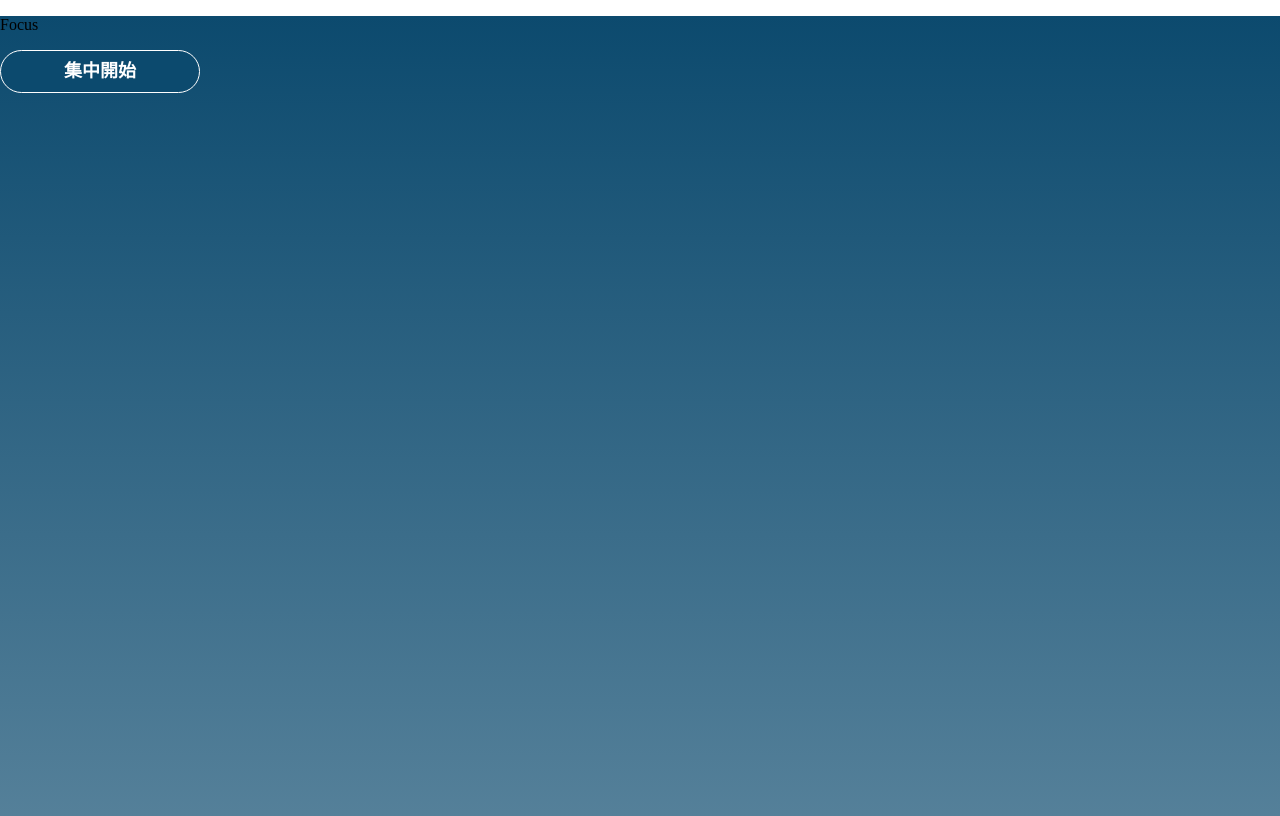
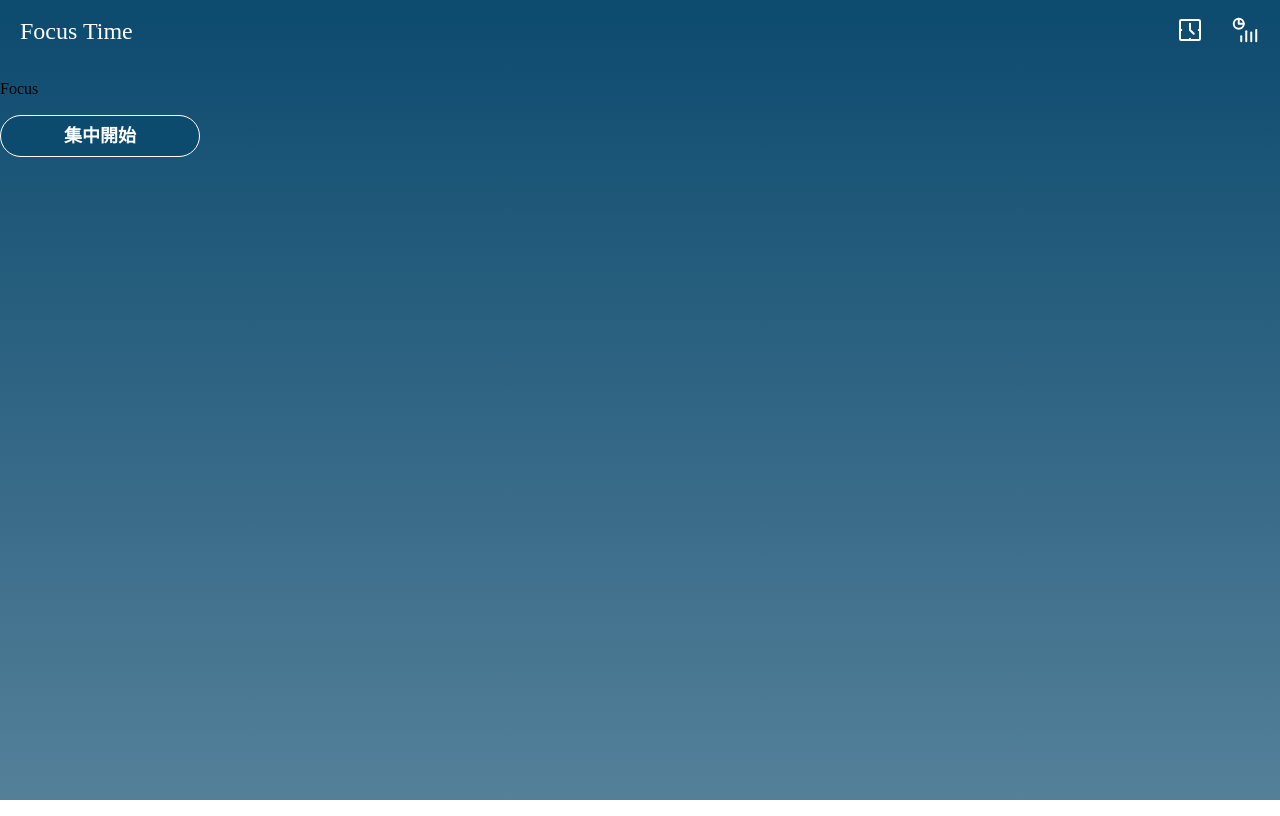
Before and after one commit to takumiozato/Focus, a Next.js app: page / in a window 1280 px wide. Built offline with nearby package versions, Linux system fonts and the light colour scheme.

Commit message:
add header

```diff
--- /dev/null
+++ b/components/elements/Header/index.tsx
@@ -0,0 +1,33 @@
+import Link from 'next/link'
+import Image from 'next/image'
+import TimerIcon from '../../../assets/timer_icon.svg'
+import ReportIcon from '../../../assets/report_icon.svg'
+import styles from './style.module.scss'
+
+const Header: React.FC = () => {
+  return (
+    <div className={styles.header}>
+      <h1 className={styles.header_logo}>Focus Time</h1>
+      <nav>
+        <ul className={styles.header_nav_list}>
+          <li>
+            <Link href="#" passHref className={styles.header_nav_link}>
+              <a>
+                <Image src={TimerIcon} />
+              </a>
+            </Link>
+          </li>
+          <li>
+            <Link href="#" passHref className={styles.header_nav_link}>
+              <a>
+                <Image src={ReportIcon} />
+              </a>
+            </Link>
+          </li>
+        </ul>
+      </nav>
+    </div>
+  )
+}
+
+export default Header
--- /dev/null
+++ b/components/elements/Header/style.module.scss
@@ -0,0 +1,23 @@
+@import '@variables';
+
+.header {
+  display: flex;
+  justify-content: space-between;
+  align-items: center;
+  padding: 15px 20px;
+}
+
+.header_logo {
+  color: $color-text-white;
+  font-size: 24px;
+  font-weight: normal;
+}
+
+.header_nav_list {
+  display: flex;
+  column-gap: 25px;
+}
+
+.header_nav_link {
+  cursor: pointer;
+}
--- a/components/pages/HomePage/index.tsx
+++ b/components/pages/HomePage/index.tsx
@@ -1,5 +1,6 @@
 import Head from 'next/head'
-import Button from '../../elements/ButtonComponent'
+import Header from '../../elements/Header'
+import Button from '../../elements/Button'
 import styles from './style.module.scss'
 
 const Home = () => {
@@ -10,6 +11,9 @@ const Home = () => {
         <meta name="description" content="It's Pomodoro Timer." />
         <link rel="icon" href="/favicon.ico" />
       </Head>
+      <header>
+        <Header />
+      </header>
       <main>
         <p>Focus</p>
         <div className={styles.buttonWrapper}>
--- a/styles/globals.scss
+++ b/styles/globals.scss
@@ -39,7 +39,7 @@ main {
 
 h1 {
   font-size: 2em;
-  margin: 0.67em 0;
+  margin: 0;
 }
 
 /* Grouping content
@@ -342,6 +342,12 @@ template {
   display: none;
 }
 
+ul {
+  list-style: none;
+  padding-left: 0;
+  margin: 0;
+}
+
 /**
  * Add the correct display in IE 10.
  */
--- a/styles/variables.scss
+++ b/styles/variables.scss
@@ -2,8 +2,9 @@ $color-primary: #0c4a6e;
 $color-primary-light: #0c4a6eb3;
 $color-secondary: #f43f5e;
 $color-secondary-light: #f43f5eb3;
-$color-text: #525252;
-$color-gray: #a3a3a3;
+$color-text-black: #525252;
+$color-text-gray: #a3a3a3;
+$color-text-white: #fff;
 $color-neutral: #fafafa;
 $color-green: #16a34a;
 $color-green-light: #bbf7d0;
```
Also changed, not shown: assets/report_icon.svg (added), assets/timer_icon.svg (added), components/elements/Button/index.tsx (renamed from components/elements/ButtonComponent/index.tsx), components/elements/Button/style.module.scss (renamed from components/elements/ButtonComponent/style.module.scss).
